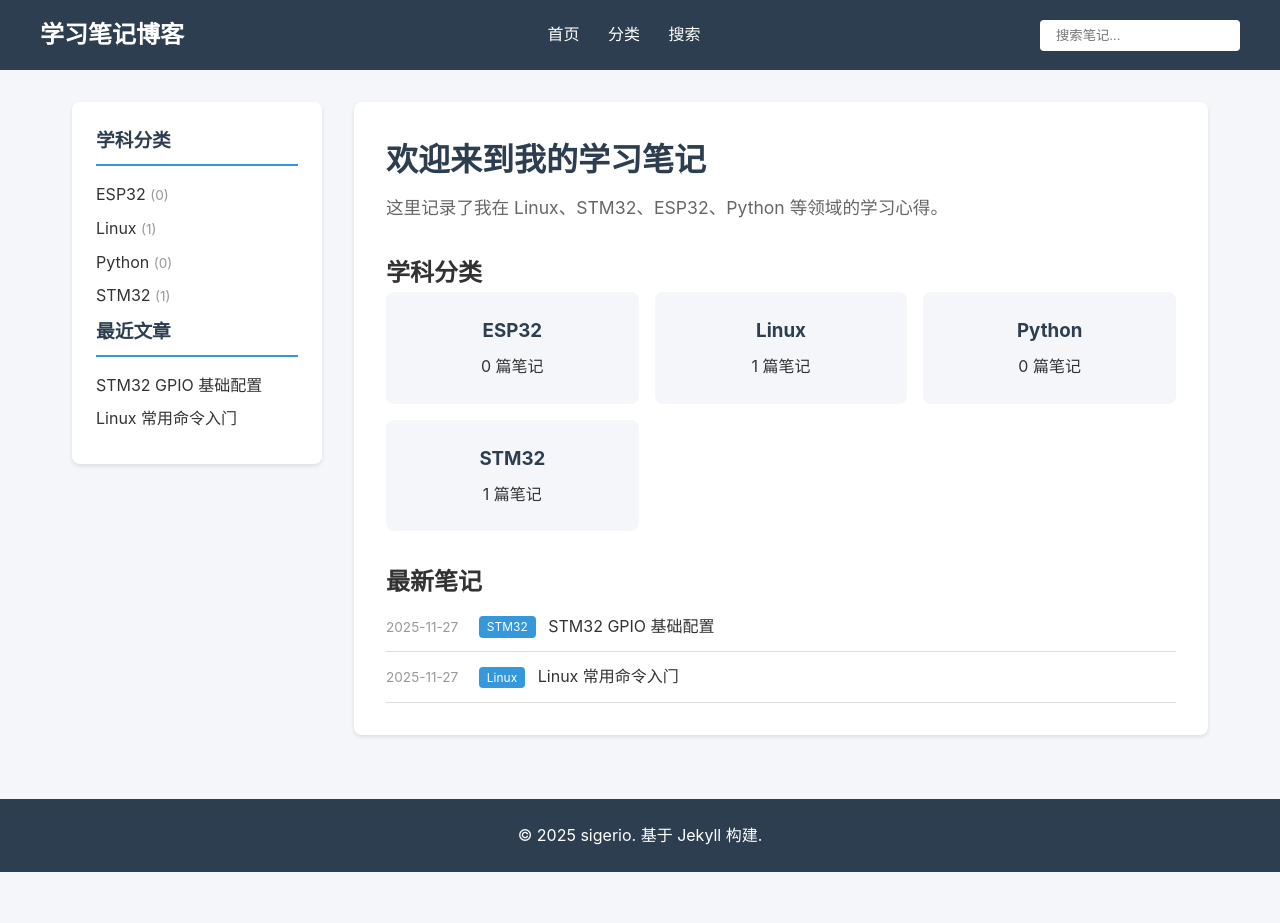
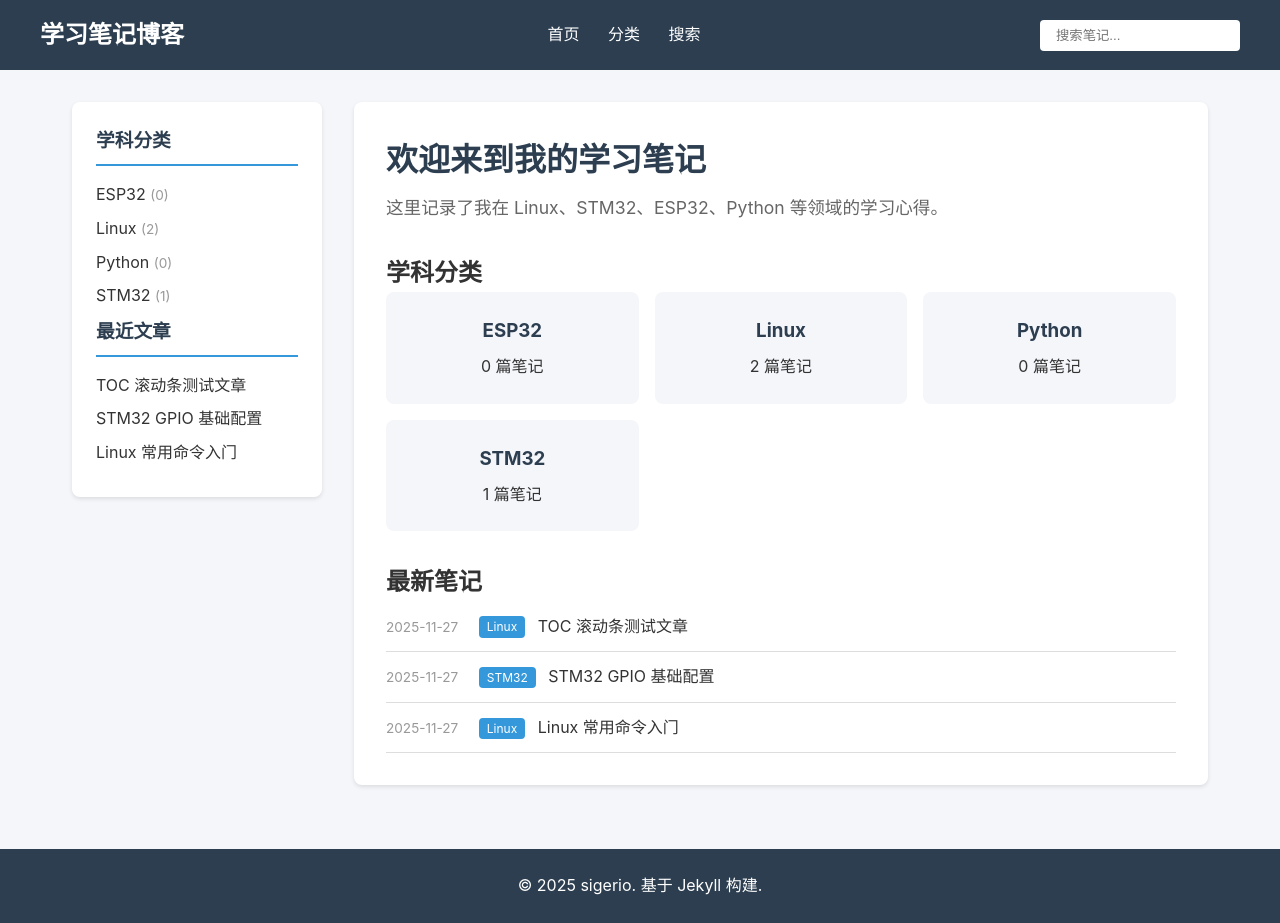
Before and after one commit to sigerio/sigerio.github.io, a Jekyll site: the page built from index.html, in a window 1280 px wide and 923 px high. Built offline with Jekyll 4.4.1, drawn with Linux system fonts in a browser that asks for light colours; the list of posts is cut into pages by our own code; some of the changed lines change nothing that is shown.

Commit message:
fix: 修复TOC定位并添加测试文章
- 添加z-index确保TOC不被遮挡
- 修正right计算使用max()保证最小边距
- 添加TOC滚动条测试文章

Co-authored-by: factory-droid[bot] <138933559+factory-droid[bot]@users.noreply.github.com>

```diff
--- /dev/null
+++ b/_posts/2025-11-27-toc-test-article.md
@@ -0,0 +1,118 @@
+---
+layout: post
+title: "TOC 滚动条测试文章"
+date: 2025-11-27
+category: Linux
+tags: [测试, TOC]
+toc: true
+---
+
+这是一篇用于测试文章目录滚动条功能的长文章。
+
+## 第一章 概述
+
+这是第一章的内容，主要介绍文章的整体结构。
+
+### 1.1 背景介绍
+
+背景介绍的详细内容。
+
+### 1.2 目标说明
+
+目标说明的详细内容。
+
+### 1.3 适用范围
+
+适用范围的详细内容。
+
+## 第二章 基础知识
+
+这是第二章的内容，介绍基础知识。
+
+### 2.1 概念定义
+
+概念定义的详细内容。
+
+### 2.2 原理分析
+
+原理分析的详细内容。
+
+### 2.3 常见误区
+
+常见误区的详细内容。
+
+## 第三章 实践操作
+
+这是第三章的内容，介绍实践操作。
+
+### 3.1 环境准备
+
+环境准备的详细内容。
+
+### 3.2 步骤一
+
+步骤一的详细内容。
+
+### 3.3 步骤二
+
+步骤二的详细内容。
+
+### 3.4 步骤三
+
+步骤三的详细内容。
+
+## 第四章 进阶技巧
+
+这是第四章的内容，介绍进阶技巧。
+
+### 4.1 技巧一
+
+技巧一的详细内容。
+
+### 4.2 技巧二
+
+技巧二的详细内容。
+
+### 4.3 技巧三
+
+技巧三的详细内容。
+
+## 第五章 常见问题
+
+这是第五章的内容，介绍常见问题。
+
+### 5.1 问题一
+
+问题一的详细内容和解决方案。
+
+### 5.2 问题二
+
+问题二的详细内容和解决方案。
+
+### 5.3 问题三
+
+问题三的详细内容和解决方案。
+
+## 第六章 总结
+
+这是第六章的内容，总结全文。
+
+### 6.1 要点回顾
+
+要点回顾的详细内容。
+
+### 6.2 后续学习
+
+后续学习的详细内容。
+
+## 附录
+
+附录内容。
+
+### 附录A 参考资料
+
+参考资料列表。
+
+### 附录B 术语表
+
+术语表内容。
--- a/assets/css/main.css
+++ b/assets/css/main.css
@@ -257,10 +257,11 @@
   box-shadow: 0 2px 4px rgba(0,0,0,0.1);
   position: fixed;
   top: 80px;
-  right: calc((100vw - 1200px) / 2);
+  right: max(1rem, calc((100vw - 1200px) / 2));
   width: 220px;
   max-height: calc(100vh - 100px);
   overflow-y: auto;
+  z-index: 50;
   /* Firefox 滚动条样式 */
   scrollbar-width: thin;
   scrollbar-color: var(--accent-color) #f1f1f1;
```
